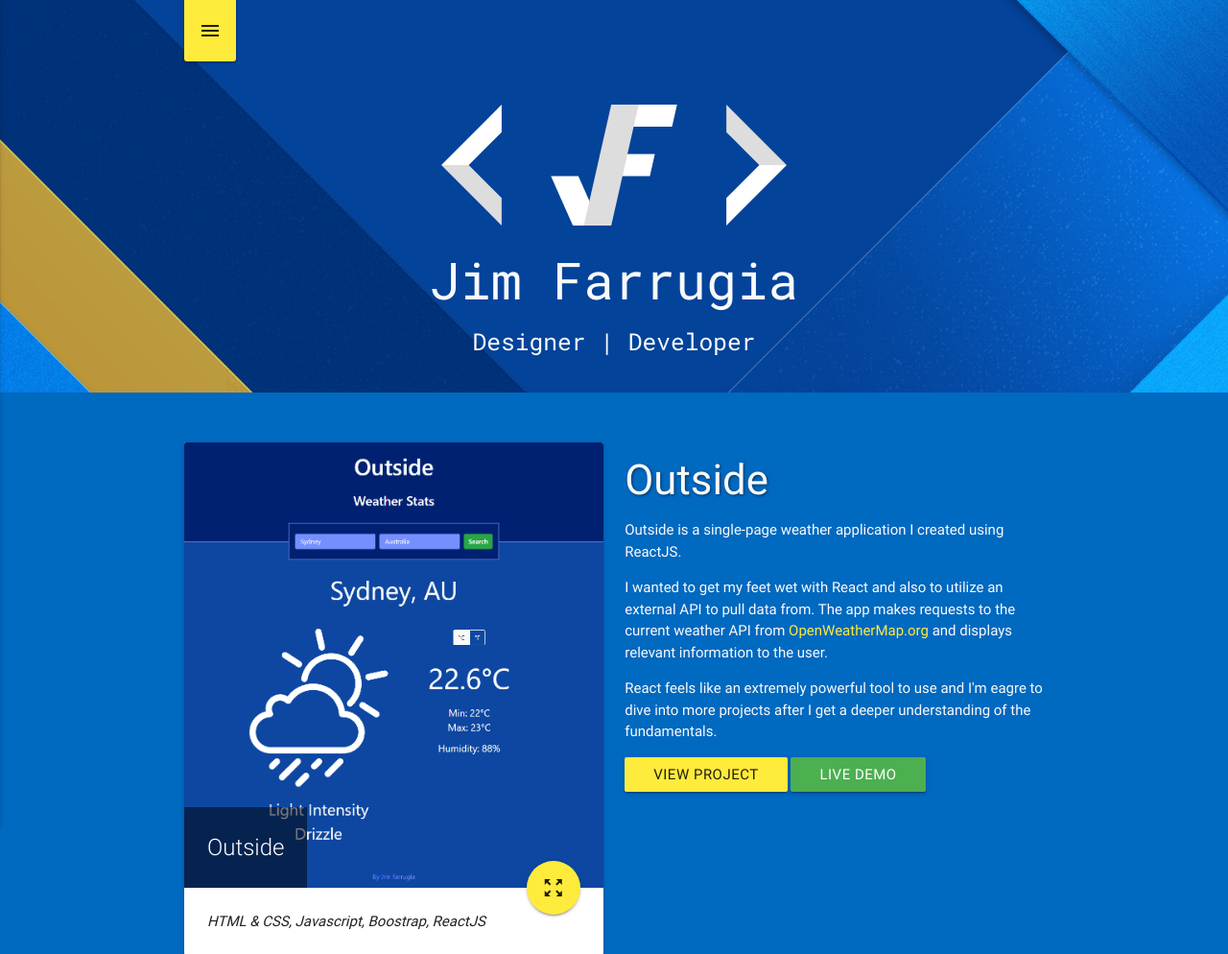
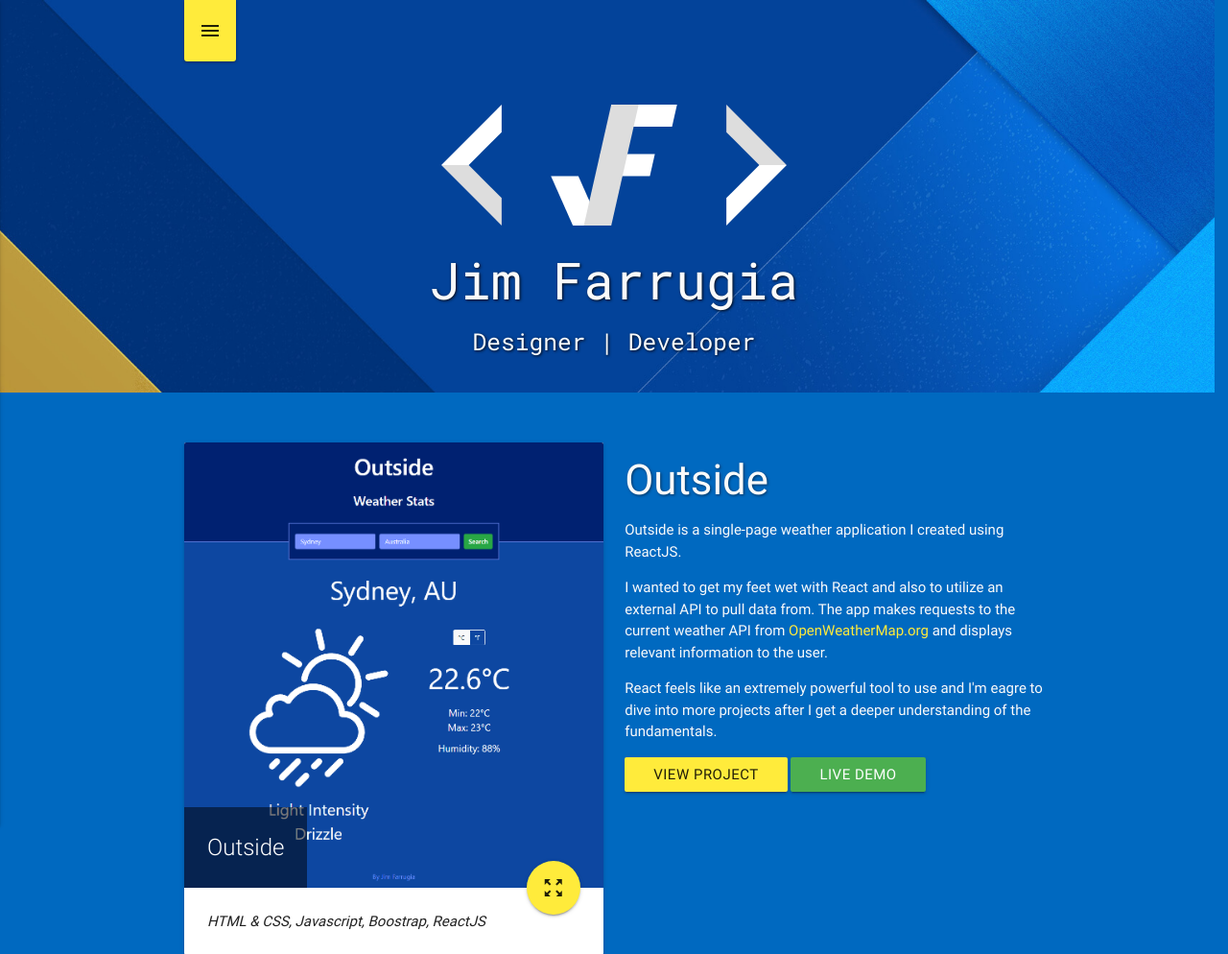
Before and after one commit to Jimfarrugia/jimfarrugia.github.io, a PHP site: page / in a window 1280 px wide. Shown: the top 994 px of the page at 96% size. Run offline with PHP 8.4, Linux system fonts and the light colour scheme; some libraries are stand-ins or nearby versions.

Commit message:
page-header BG-img is now fixed while scrolling page. added some text-shadow to headings in header

```diff
--- a/scss/main.scss
+++ b/scss/main.scss
@@ -40,10 +40,17 @@ body {
     HEADER
 **********************/
 .main-header {
-  background: url(../img/blue-sheets.jpg) center/cover no-repeat;
+  background: no-repeat url("../img/blue-sheets.jpg");
+  background-attachment: fixed;
+  background-position: -175px 0;
+  background-size: cover;
   color: $off-white;
   padding-bottom: 2rem;
   font-family: $monospace;
+  h2,
+  h5 {
+    text-shadow: 1px 1px 3px $off-black;
+  }
   #logo {
     padding-top: 3rem;
   }
```
Also changed, not shown: css/main.css.
